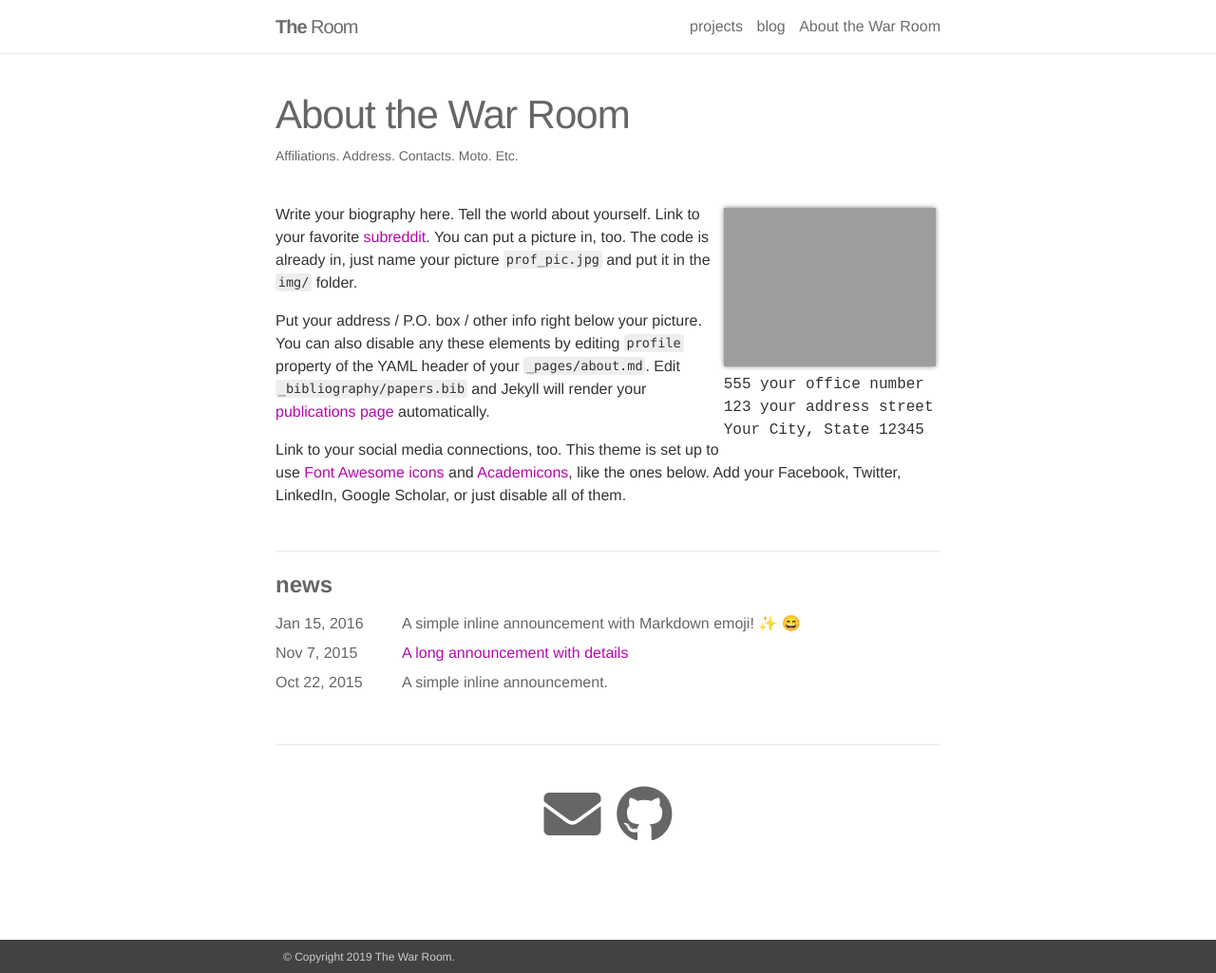
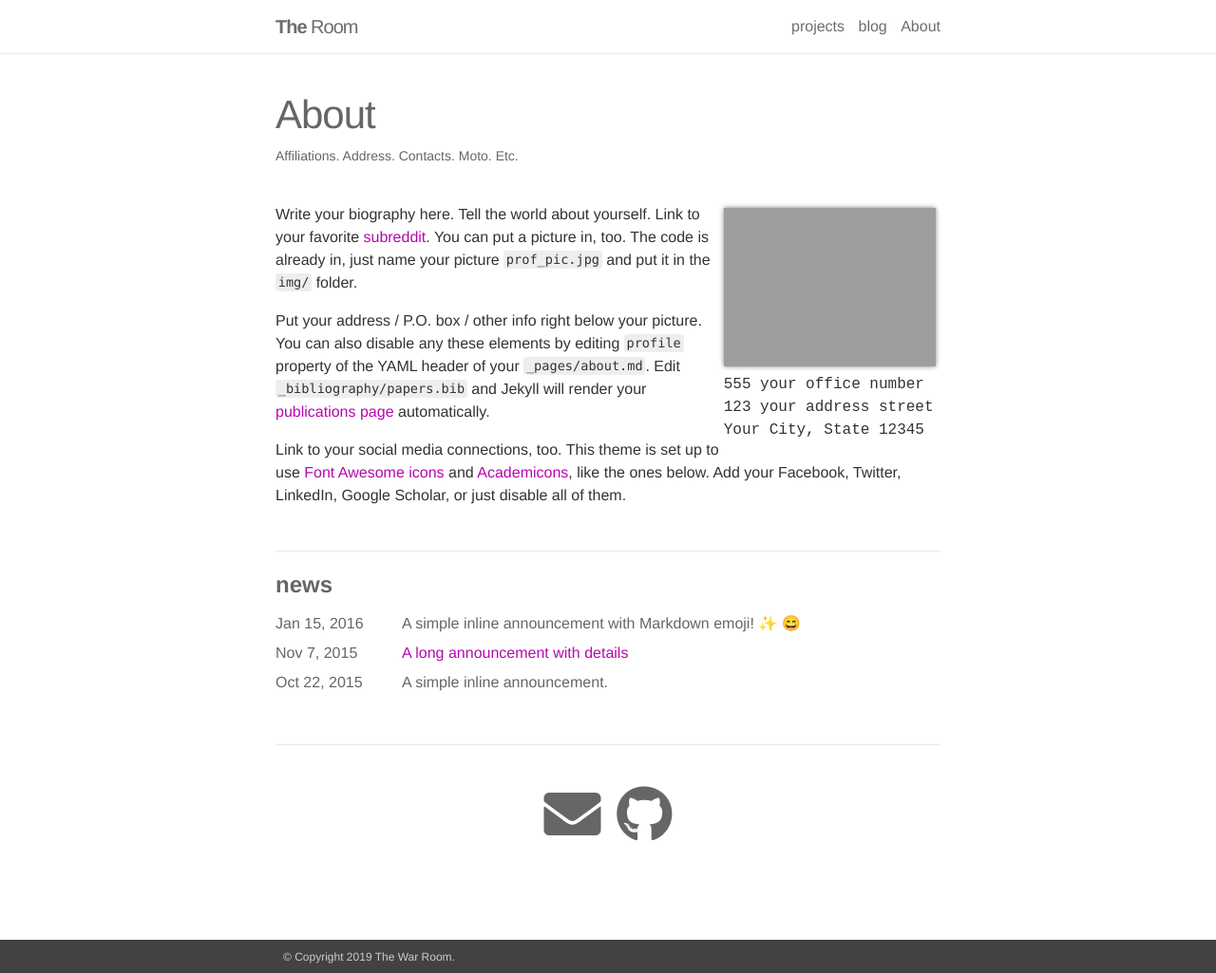
Before and after one commit to WarRoomCommand/warroomcommand.github.io, a Jekyll site: the page built from _pages/about.md, in a window 1280 px wide and 1025 px high. Shown: the whole window at 95% size. Built offline with Jekyll 4.4.1, drawn with Linux system fonts in a browser that asks for light colours; nearby versions of some CDN libraries; emoji names are drawn with the system emoji font.

Commit message:
Getting rid of your name

```diff
--- a/_pages/about.md
+++ b/_pages/about.md
@@ -1,7 +1,7 @@
 ---
 layout: about
 permalink: /about/
-title: About the War Room
+title: About
 description: <a href="">Affiliations</a>. Address. Contacts. Moto. Etc.
 
 profile:
```
Also changed, not shown: assets 2/img/jij_scotus.jpg.
